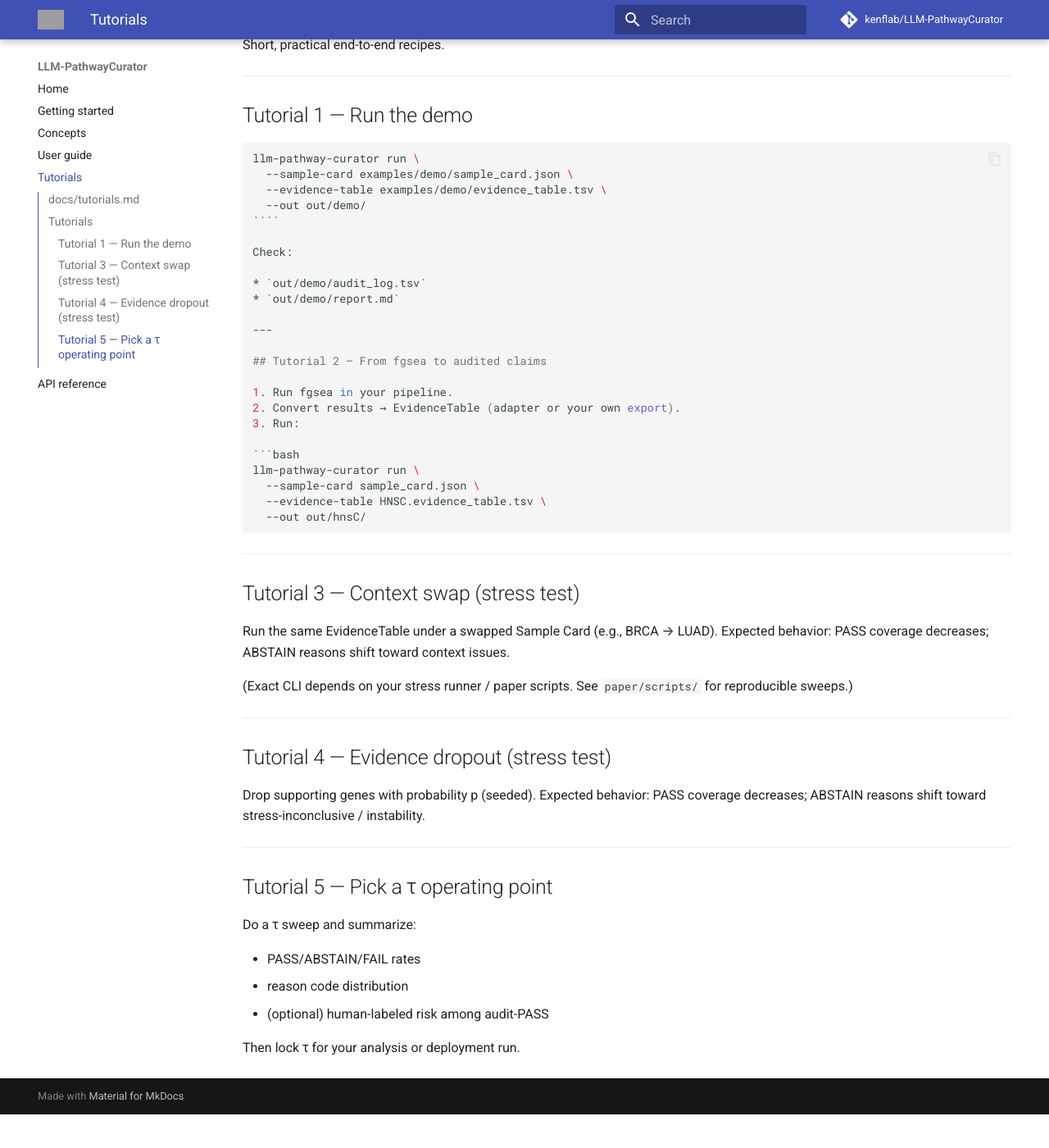
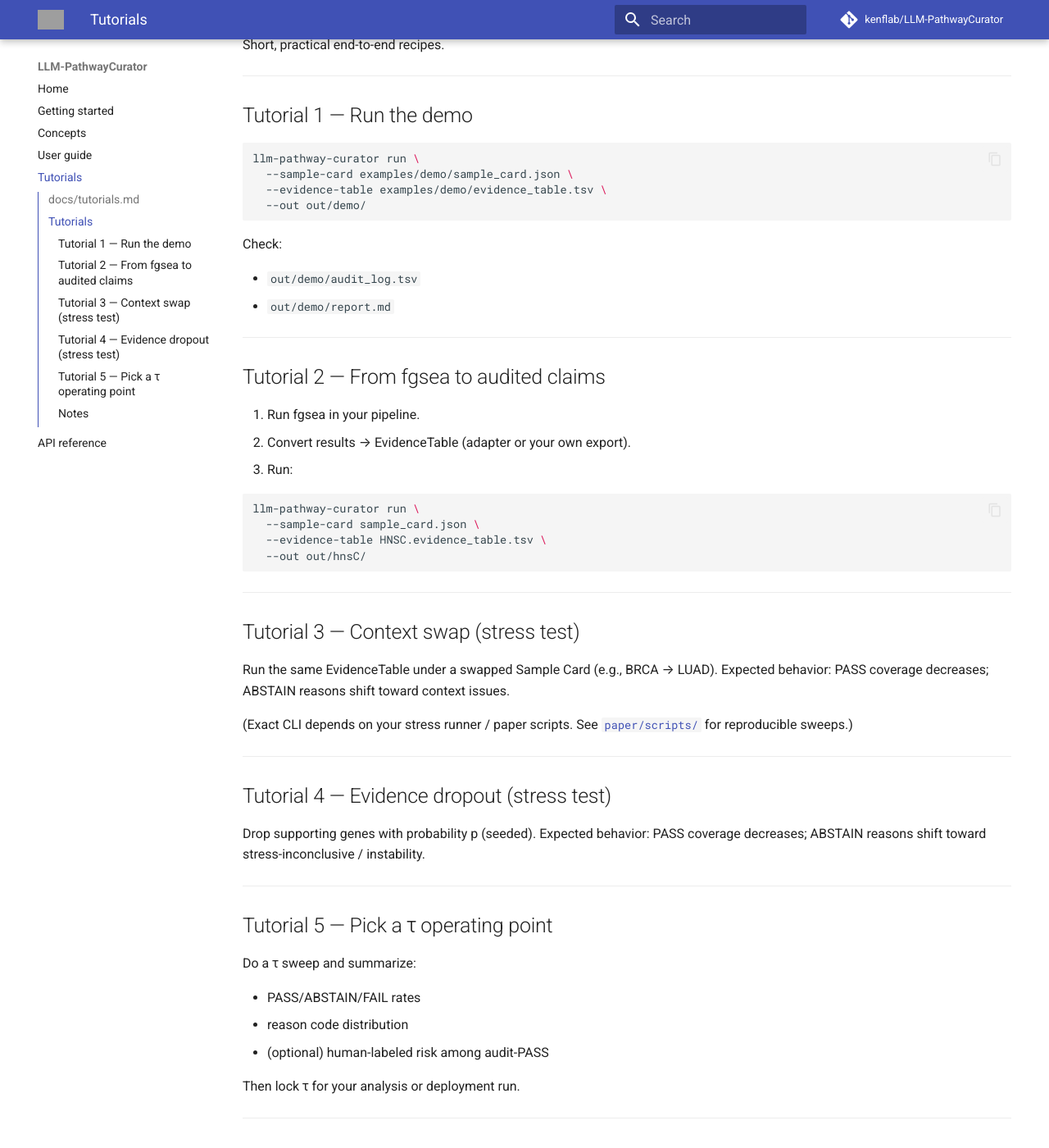
Before and after one commit to kenflab/LLM-PathwayCurator, an MkDocs documentation site: the page built from docs/tutorials.md, in a window 1280 px wide and 1400 px high, scrolled down 219 px. Shown: the whole window at 82% size. Built offline with MkDocs 1.6.1 and Material for MkDocs 9.7.7, drawn with Linux system fonts in a browser that asks for light colours; comment, search, counter and statistics services are not loaded; before the commit the page ends 1578 px from its top, so only the background shows below that; some of the changed lines change nothing that is shown; some of the changed text lies outside the part shown; grey boxes are pictures that could not be loaded.

Commit message:
Revise tutorials with links and formatting improvements
Updated tutorial documentation with links and formatting fixes.

`````diff
--- a/docs/tutorials.md
+++ b/docs/tutorials.md
@@ -12,7 +12,7 @@ llm-pathway-curator run \
   --sample-card examples/demo/sample_card.json \
   --evidence-table examples/demo/evidence_table.tsv \
   --out out/demo/
-````
+```
 
 Check:
 
@@ -41,7 +41,7 @@ llm-pathway-curator run \
 Run the same EvidenceTable under a swapped Sample Card (e.g., BRCA → LUAD).
 Expected behavior: PASS coverage decreases; ABSTAIN reasons shift toward context issues.
 
-(Exact CLI depends on your stress runner / paper scripts. See `paper/scripts/` for reproducible sweeps.)
+(Exact CLI depends on your stress runner / paper scripts. See [`paper/scripts/`](https://github.com/kenflab/LLM-PathwayCurator/tree/main/paper/scripts) for reproducible sweeps.)
 
 ---
 
@@ -61,3 +61,11 @@ Do a τ sweep and summarize:
 * (optional) human-labeled risk among audit-PASS
 
 Then lock τ for your analysis or deployment run.
+
+
+---
+
+## Notes
+
+- For the underlying design, see **[Concepts](concepts.md)**.
+- For deterministic reproduction (benchmarks/figures/Source Data), follow **[paper/README.md](https://github.com/kenflab/LLM-scCurator/blob/main/paper/README.md)**.
`````
